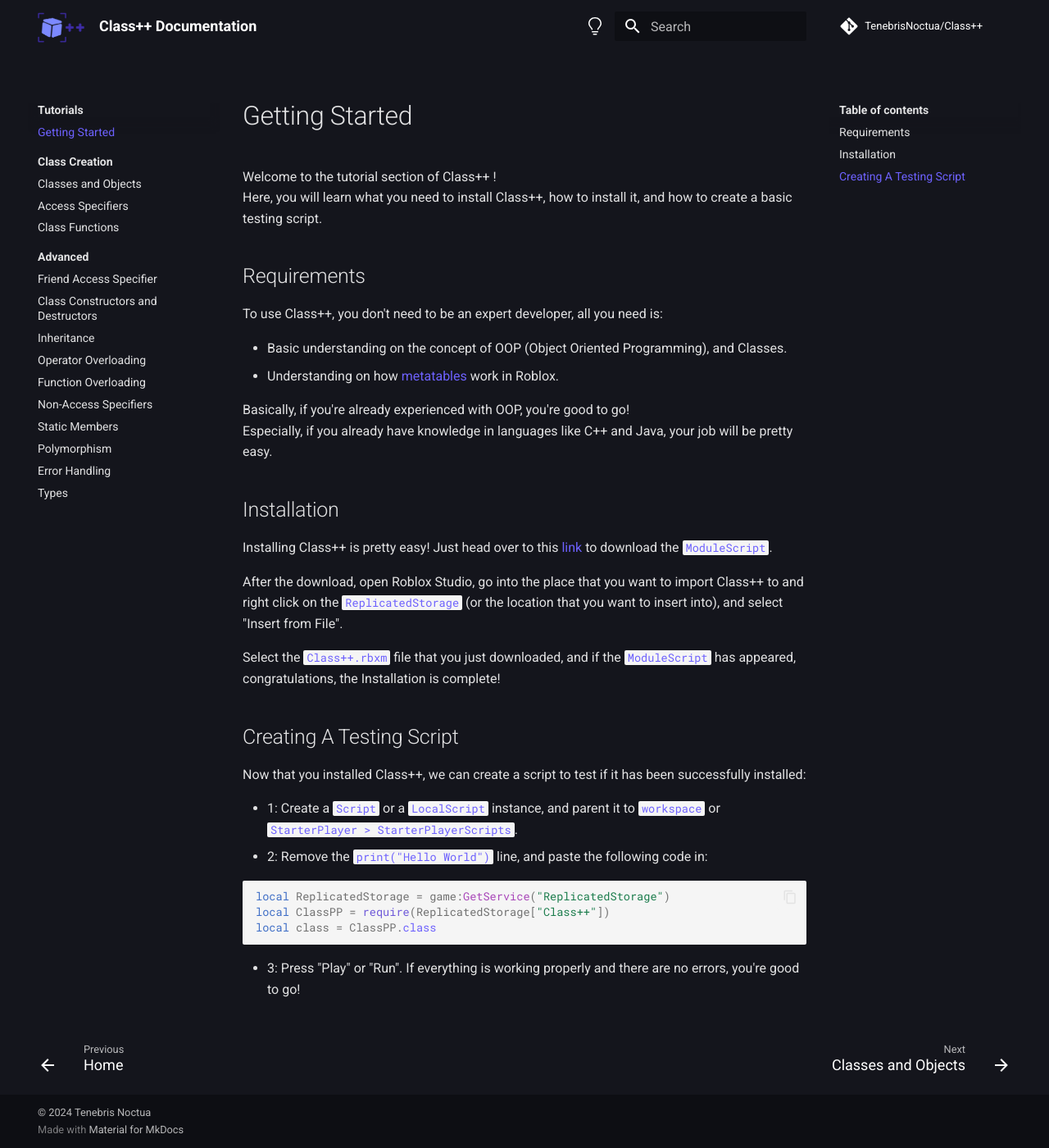
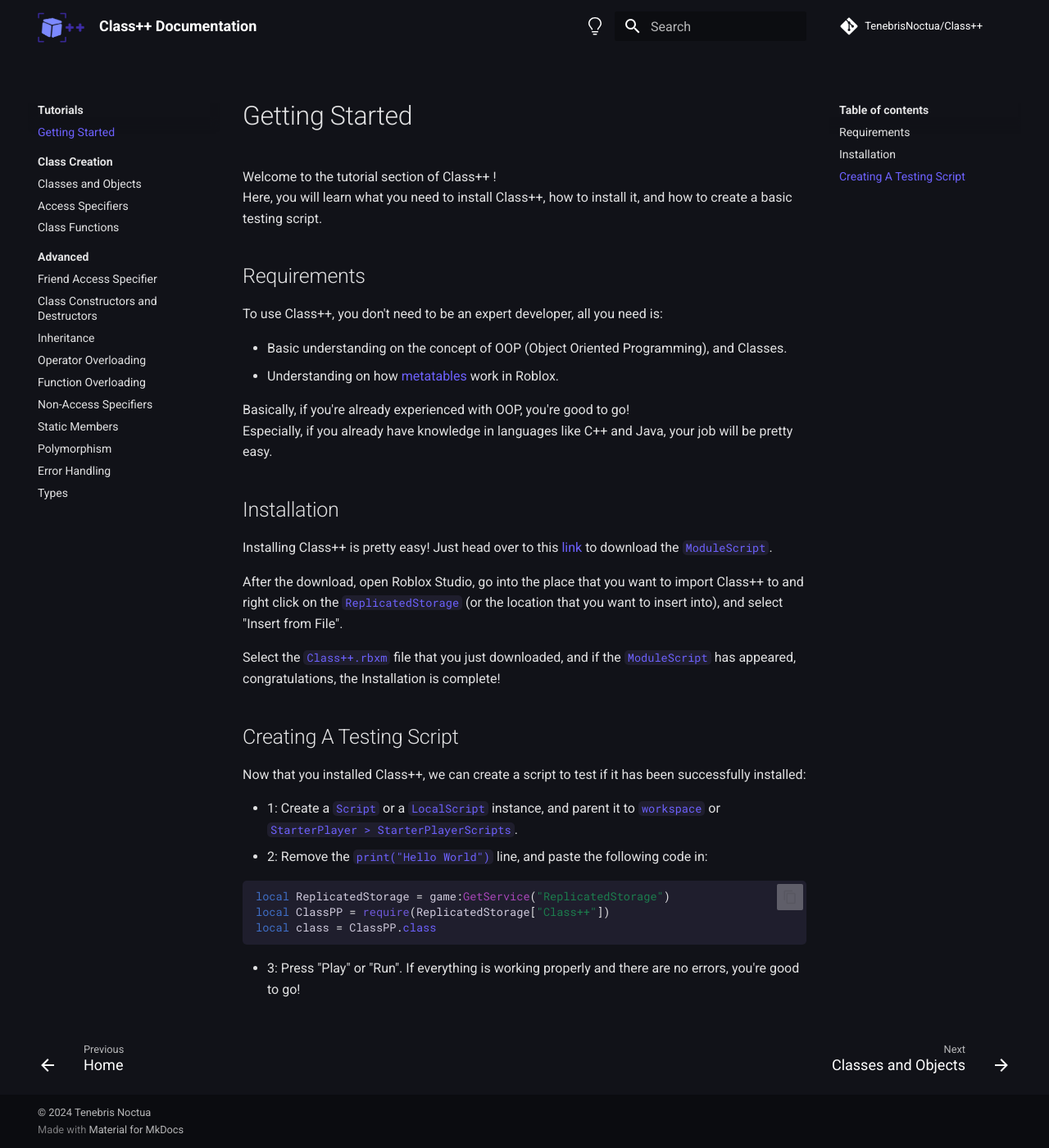
Before and after one commit to TenebrisNoctua/ClassPP, an MkDocs documentation site: the page built from docs/tutorials/gettingStarted.md, in a window 1280 px wide and 1400 px high, scrolled down 41 px. Shown: the whole window at 82% size. Built offline with MkDocs 1.6.1 and Material for MkDocs 9.7.7, drawn with Linux system fonts in a browser that asks for light colours; comment, search, counter and statistics services are not loaded; the version menu is left out.

Commit message:
Update Documentation (Part 2)

```diff
--- a/docs/css/code.css
+++ b/docs/css/code.css
@@ -0,0 +1,43 @@
+[data-md-color-scheme="classppdoc-dark"] {
+    --md-code-fg-color: var(--code-fg-color-black);
+    --md-code-bg-color: var(--code-bg-color-black);
+
+    --md-code-hl-color: #4287ff;
+    --md-code-hl-color--light: #4287ff1a;
+    --md-code-hl-number-color: #d52a2a;
+    --md-code-hl-special-color: #db1457;
+    --md-code-hl-function-color: #a846b9;
+    --md-code-hl-constant-color: #6e59d9;
+    --md-code-hl-keyword-color: #3f6ec6;
+    --md-code-hl-string-color: #1c7d4d;
+    --md-code-hl-name-color: var(--md-code-fg-color);
+    --md-code-hl-operator-color: var(--md-default-fg-color--light);
+    --md-code-hl-punctuation-color: var(--md-default-fg-color--light);
+    --md-code-hl-comment-color: var(--md-default-fg-color--light);
+    --md-code-hl-generic-color: var(--md-default-fg-color--light);
+    --md-code-hl-variable-color: var(--code-h1-variable-color-white);
+}
+
+[data-md-color-scheme="classppdoc-light"] {
+    --md-code-fg-color: var(--code-fg-color-white);
+    --md-code-bg-color: var(--code-bg-color-white);
+
+    --md-code-hl-color: #4287ff;
+    --md-code-hl-color--light: #4287ff1a;
+    --md-code-hl-number-color: #d52a2a;
+    --md-code-hl-special-color: #db1457;
+    --md-code-hl-function-color: #a846b9;
+    --md-code-hl-constant-color: #6e59d9;
+    --md-code-hl-keyword-color: #3f6ec6;
+    --md-code-hl-string-color: #1c7d4d;
+    --md-code-hl-name-color: var(--md-code-fg-color);
+    --md-code-hl-operator-color: var(--md-default-fg-color--light);
+    --md-code-hl-punctuation-color: var(--md-default-fg-color--light);
+    --md-code-hl-comment-color: var(--md-default-fg-color--light);
+    --md-code-hl-generic-color: var(--md-default-fg-color--light);
+    --md-code-hl-variable-color: var(--code-h1-variable-color-black);
+}
+
+.md-typeset code {
+	border-radius: 0.25rem;
+}
--- a/docs/css/colors.css
+++ b/docs/css/colors.css
@@ -17,9 +17,16 @@
     --footer-fg-color-dark: #36303f;
     --footer-fg-color-white: #fff;
 
-    --top-background-color-dark: #14151C;
+    --top-background-color-dark: #111218;
     --top-background-color-white: #cccad7;
 
-    --main-background-color-dark: #14151C;
+    --main-background-color-dark: #111218;
     --main-background-color-white: #bfbecd;
+
+    --code-bg-color-black: #1f1e2d;
+    --code-bg-color-white: #9893d9;
+    --code-fg-color-black: #36464e;
+    --code-fg-color-white: #9893d9;
+    --code-h1-variable-color-white: #d0cbdd;
+    --code-h1-variable-color-black: #27262a;
 }
```
